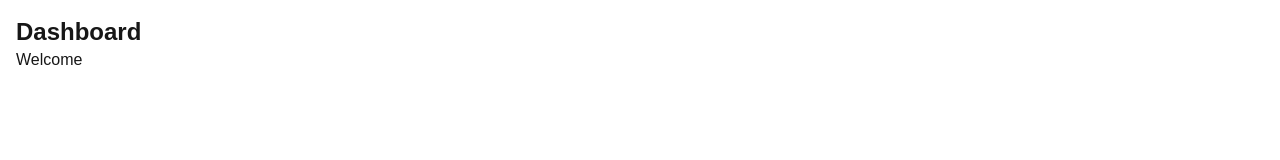
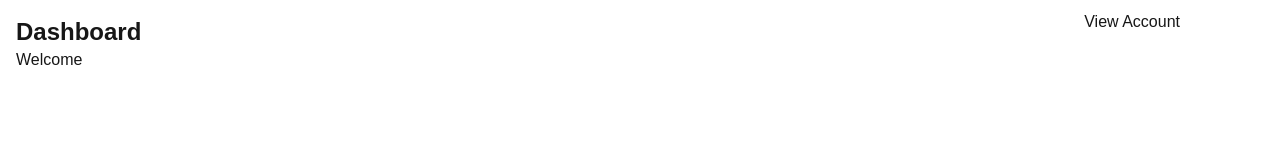
Before and after one commit to jeevan42/nextjs-blog-app, a Next.js app: page /dashboard in a window 1280 px wide. Shown: the top 160 px of the page. Built offline with nearby package versions, Linux system fonts and the light colour scheme; no server answers.

Commit message:
DashboardPage updation to client component and added nav links within

```diff
--- a/src/app/dashboard/page.tsx
+++ b/src/app/dashboard/page.tsx
@@ -1,13 +1,22 @@
-import { getServerSession } from "next-auth";
-import { authOptions } from "@/lib/auth";
+"use client";
 
-export default async function DashboardPage() {
-    const session = await getServerSession(authOptions);
+import { useSession } from "next-auth/react";
+import { useRouter } from "next/navigation";
 
-    return (
-        <div className="p-4">
-            <h1 className="text-2xl font-bold">Dashboard</h1>
-            <p>Welcome {session?.user?.name}</p>
-        </div>
-    )
+export default function DashboardPage() {
+  const { data: session } = useSession();
+  const router = useRouter();
+
+  return (
+    <div className="p-4">
+      <h1 className="text-2xl font-bold">Dashboard</h1>
+      <p>Welcome {session?.user?.name}</p>
+      <button
+        onClick={() => router.push("/account")}
+        style={{ position: "absolute", top: 10, right: 100 }}
+      >
+        View Account
+      </button>
+    </div>
+  );
 }
```
